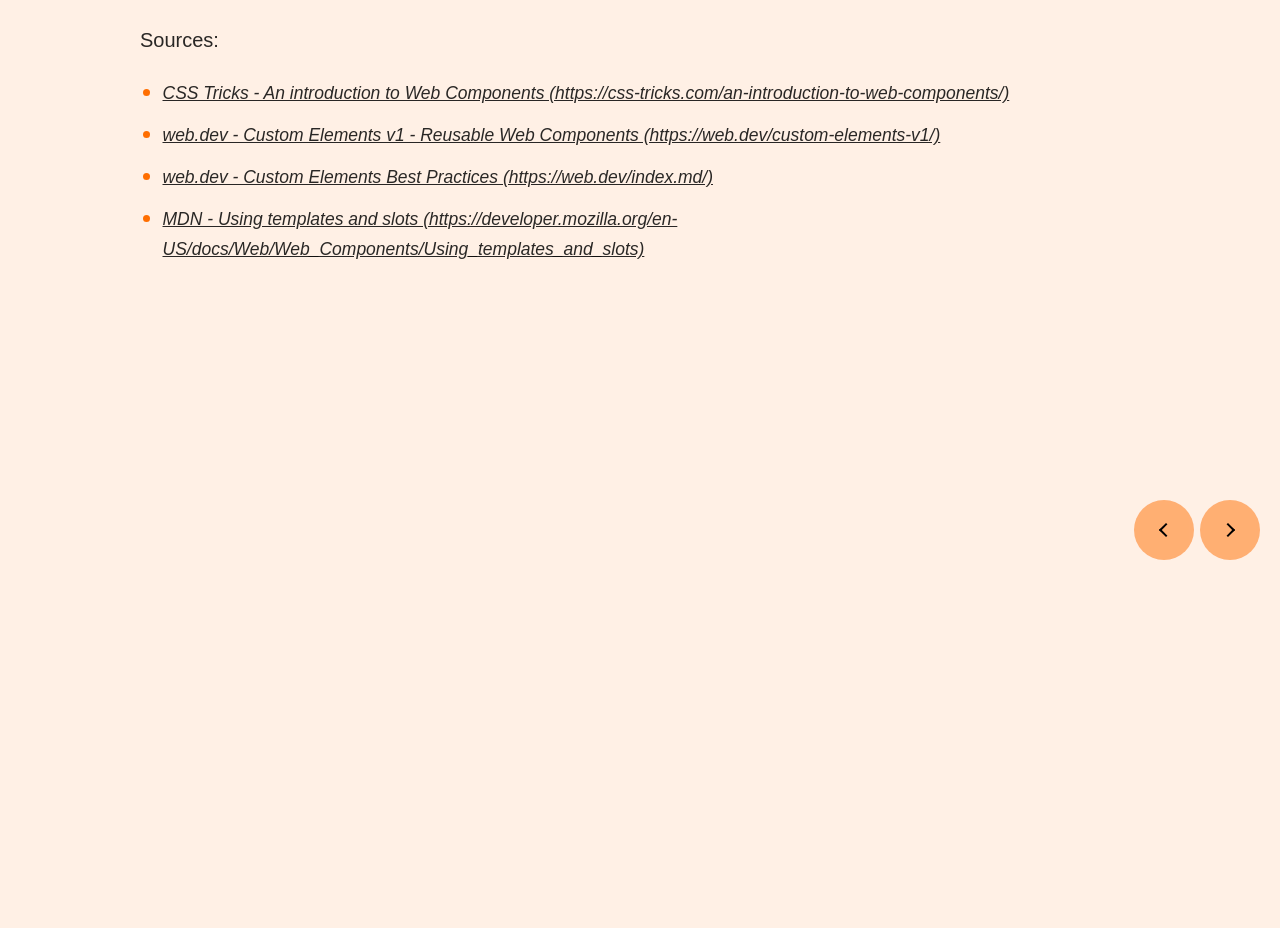
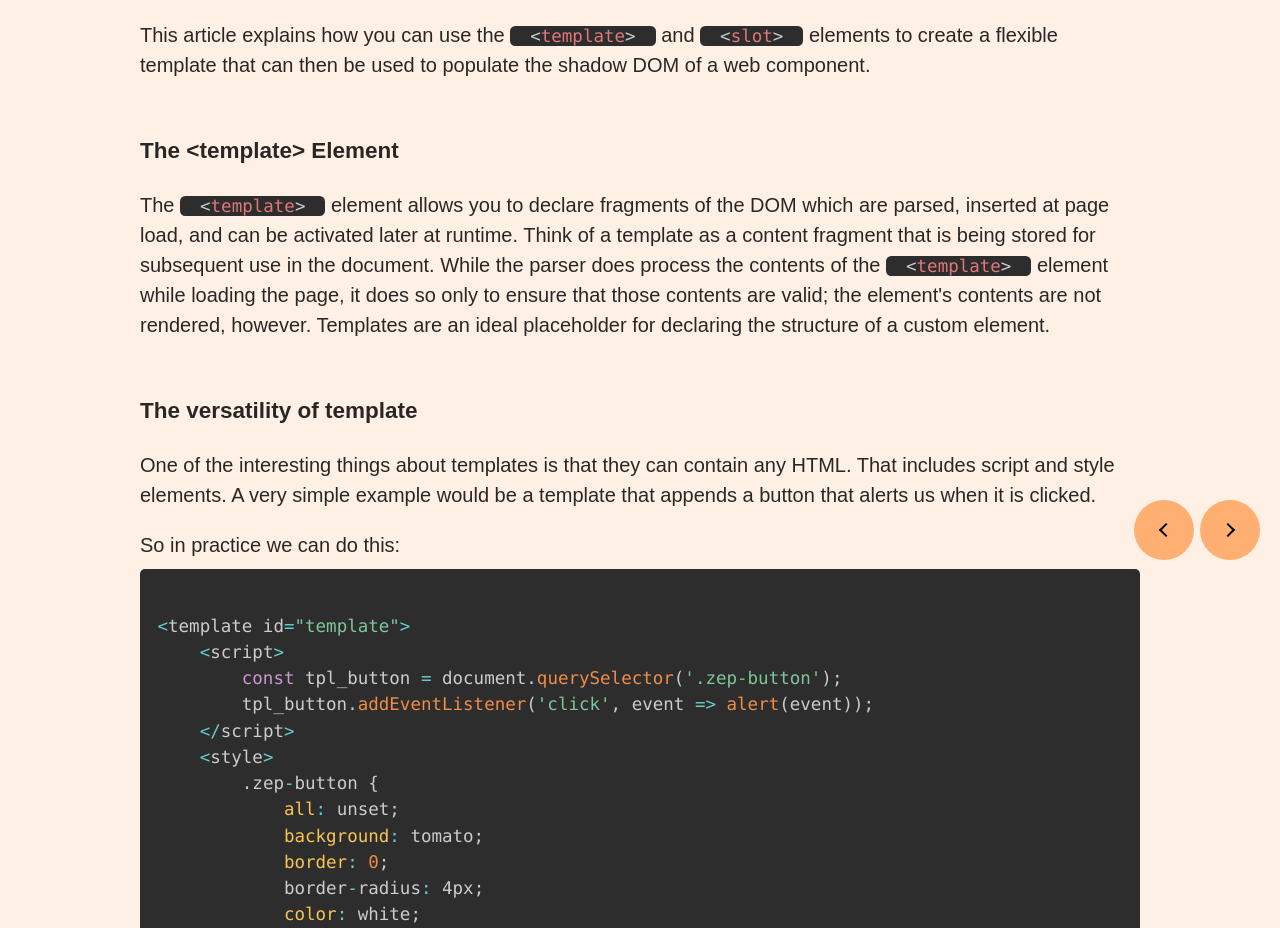
Before and after one commit to byjs-dev/webcomponents-intro, a website with bundled scripts: page docs/templates-and-slots.html in a window 1280 px wide. Shown: the part 220-1148 px from the top of the page. Before the commit the page ends 800 px from the top, so only its background shows below. Built offline with nearby package versions, Linux system fonts and the light colour scheme; a script that the page names is missing.

Commit message:
feat(templates-and-slots): add content

```diff
--- a/docs/templates-and-slots.html
+++ b/docs/templates-and-slots.html
@@ -16,9 +16,76 @@
         <h1 class="wc-headline wc-headline--xxl wc-headline--page">A brief introduction to Web Components</h1>
     </header>
     <main class="wc-container">
-        <div>
-            <h2>Templates & Slots</h2>
-        </div>
+        <section class="wc-content">
+            <h1 class="wc-headline wc-headline--xl">Templates & Slots</h1>
+            <p class="wc-content">
+                This article explains how you can use the <code class="wc-code wc-code--inline language-html">&lt;template&gt;</code> and
+                <code class="wc-code wc-code--inline language-html">&lt;slot&gt;</code> elements to create a flexible template that can
+                then be used to populate the shadow DOM of a web component.
+            </p>
+            <h2 class="wc-headline wc-headline--l">The &lt;template&gt; Element</h2>
+            <p class="wc-content">
+                The <code class="wc-code wc-code--inline language-html">&lt;template&gt;</code> element allows you to declare fragments of the DOM
+                which are parsed, inserted at page load, and can be activated later at runtime.
+                Think of a template as a content fragment that is being stored for subsequent use in the document.
+                While the parser does process the contents of the <code class="wc-code wc-code--inline language-html">&lt;template&gt;</code> element while loading the page,
+                it does so only to ensure that those contents are valid; the element's contents are not rendered, however.
+                Templates are an ideal placeholder for declaring the structure of a custom element.
+            </p>
+            <h2 class="wc-headline wc-headline--l">The versatility of template</h2>
+            <p class="wc-content">
+                One of the interesting things about templates is that they can contain any HTML. That includes script and style elements.
+                A very simple example would be a template that appends a button that alerts us when it is clicked.
+            </p>
+
+            <figure class="wc-content">
+                <figcaption>So in practice we can do this:</figcaption>
+                <pre class="wc-code">
+                    <code class="language-javascript">
+&lt;template id="template"&gt;
+    &lt;script&gt;
+        const tpl_button = document.querySelector('.zep-button');
+        tpl_button.addEventListener('click', event => alert(event));
+    &lt;/script&gt;
+    &lt;style&gt;
+        .zep-button {
+            all: unset;
+            background: tomato;
+            border: 0;
+            border-radius: 4px;
+            color: white;
+            font-family: Helvetica;
+            font-size: 1.5rem;
+            padding: .5rem 1rem;
+        }
+    &lt;/style&gt;
+    &lt;button class="zep-button">Log click event&lt;/button&gt;
+&lt;/template&gt;
+                    </code>
+                </pre>
+
+                <p class="codepen" data-height="300" data-theme-id="dark" data-default-tab="html,result" data-slug-hash="RwQpmJo" data-editable="true" data-user="byjs-dev" style="height: 300px; box-sizing: border-box; display: flex; align-items: center; justify-content: center; border: 2px solid; margin: 1em 0; padding: 1em;">
+                    <span>See the Pen <a href="https://codepen.io/byjs-dev/pen/RwQpmJo">
+                    Simple &lt;template&gt; example</a> by Joerg Schneider (<a href="https://codepen.io/byjs-dev">@byjs-dev</a>)
+                    on <a href="https://codepen.io">CodePen</a>.</span>
+                </p>
+            </figure>
+            <p class="wc-hint">
+                <strong>But please don't do it that way in the standard DOM.</strong>
+                Why? Because the style tag inside the body is invalid and it's also not scoped to the content of your template, neither is the script.
+                That means everything inside your template will effect the global scope.
+                <strong>However, when using the shadow DOM, things are quite different! Then it makes perfect sense because your content is isolated.</strong>
+            </p>
+
+            <h2 class="wc-headline wc-headline--l">Browser support</h2>
+            <p class="ciu_embed" data-feature="template" data-periods="future_1,current,past_1,past_2" data-accessible-colours="false">
+                <picture>
+                    <source type="image/webp" srcset="https://caniuse.bitsofco.de/image/template.webp">
+                    <source type="image/png" srcset="https://caniuse.bitsofco.de/image/template.png">
+                    <img src="https://caniuse.bitsofco.de/image/template.jpg" alt="Data on support for the HTML template feature across the major browsers from caniuse.com">
+                </picture>
+            </p>
+        </section>
     </main>
 
     <nav>
@@ -46,8 +113,8 @@
                 </a>
             </li>
             <li class="wc-list__item">
-                <a class="wc-link wc-ref" href="https://web.dev/index.md/" target="_blan" rel="noopener noreferrer" title="Go to web.dev - Custom Elements Best Practices">
-                    web.dev - Custom Elements Best Practices (https://web.dev/index.md/)
+                <a class="wc-link wc-ref" href="https://web.dev/custom-elements-best-practices/" target="_blan" rel="noopener noreferrer" title="Go to web.dev - Custom Elements Best Practices">
+                    web.dev - Custom Elements Best Practices (https://web.dev/custom-elements-best-practices/)
                 </a>
             </li>
             <li class="wc-list__item">
```
Also changed, not shown: docs/custom-elements.html (+2 -2 lines), docs/shadow-dom.html (+12 -2 lines).
